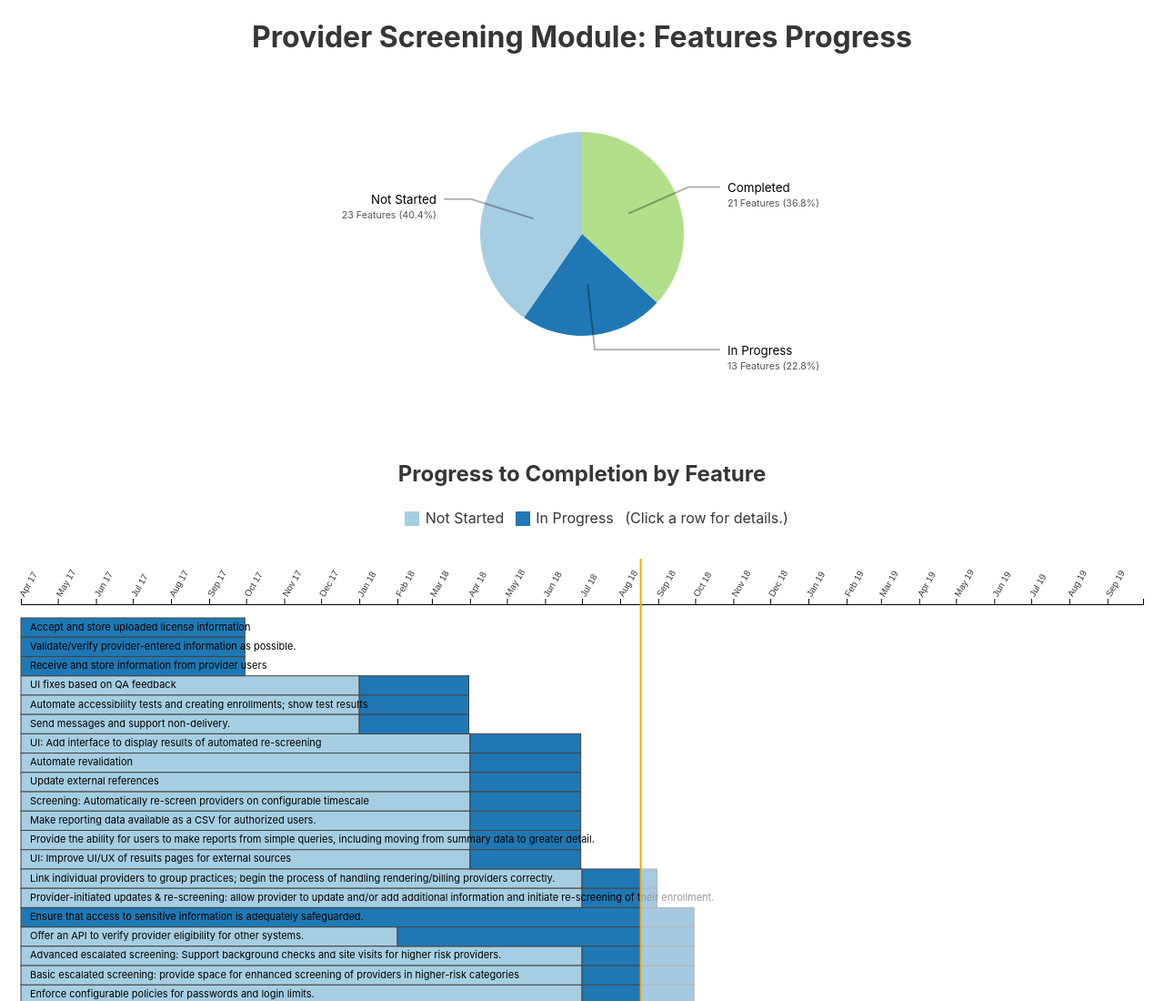
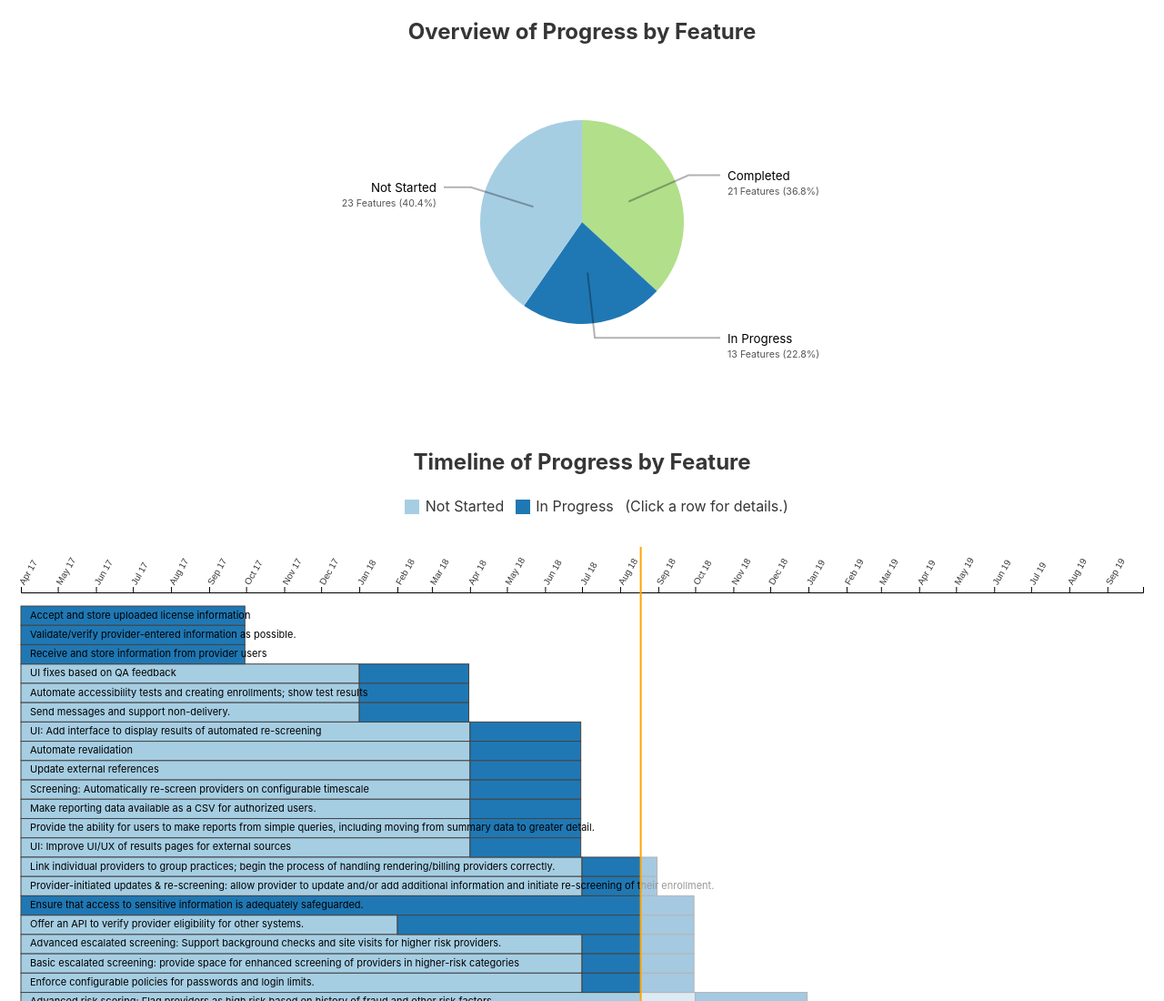
Before and after one commit to SolutionGuidance/psm-dashboard, a plain HTML site: page index.html in a window 1280 px wide. Shown: the top 1100 px of the page at 91% size. Drawn offline with Linux system fonts and the light colour scheme.

Commit message:
Revise chart headings and make them both h2
There's already an h1 on the dashboard page ("Dashboard"), and
it's redundant and distracting to include "Provider Screening
Module" since that's already communicated by the page context.

```diff
--- a/index.html
+++ b/index.html
@@ -234,11 +234,11 @@
 </head>
 
 <body>
-  <h1>Provider Screening Module: Features Progress</h1>
+  <h2>Overview of Progress by Feature</h2>
   <div class="container">
     <div class="chart" id="features-pie-chart"></div>
       <h2>
-        Progress to Completion by Feature
+        Timeline of Progress by Feature
       </h2>
       <div class="legend">
         <p>
```
